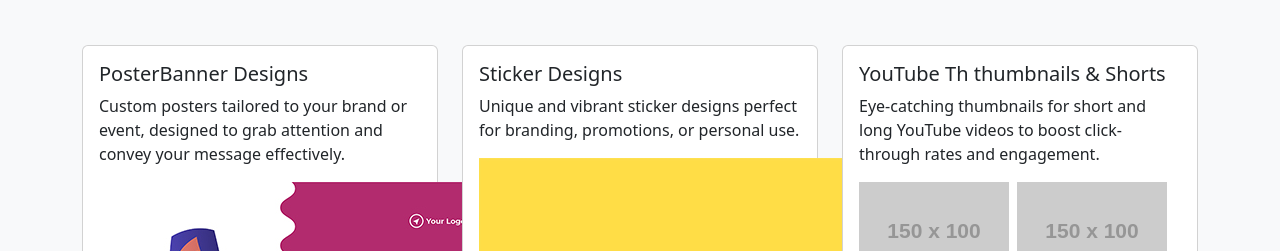
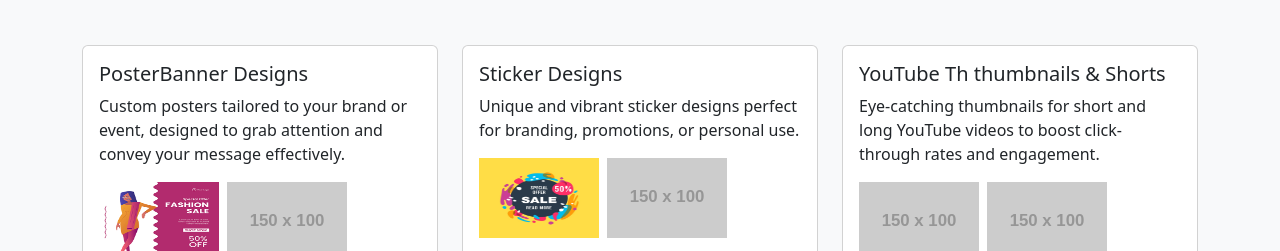
Before and after one commit to sahebali26/Graphic-Designer-shb-ali-, a plain HTML site: page index.html in a window 1280 px wide. Shown: the part 692-943 px from the top of the page. Drawn offline with nearby package versions, Linux system fonts and the light colour scheme; placeholder pictures from the web are drawn by us.

Commit message:
Update style.css

```diff
--- a/style.css
+++ b/style.css
@@ -63,3 +63,9 @@ header p {
         font-size: 1rem;
     }
 }
+
+    .sample-img {
+        width: 120px;
+        height: 80px;
+    }
+}
```
